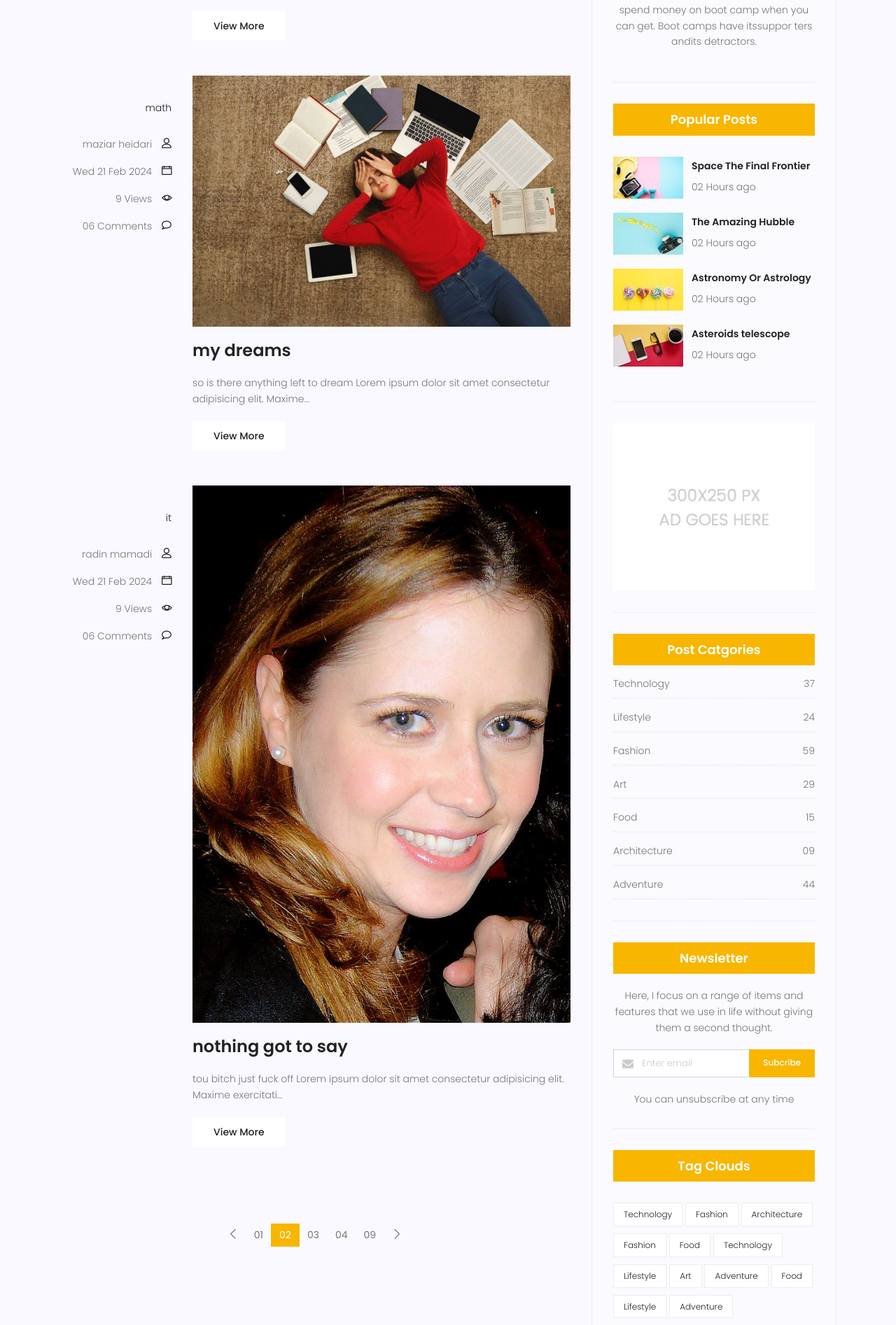
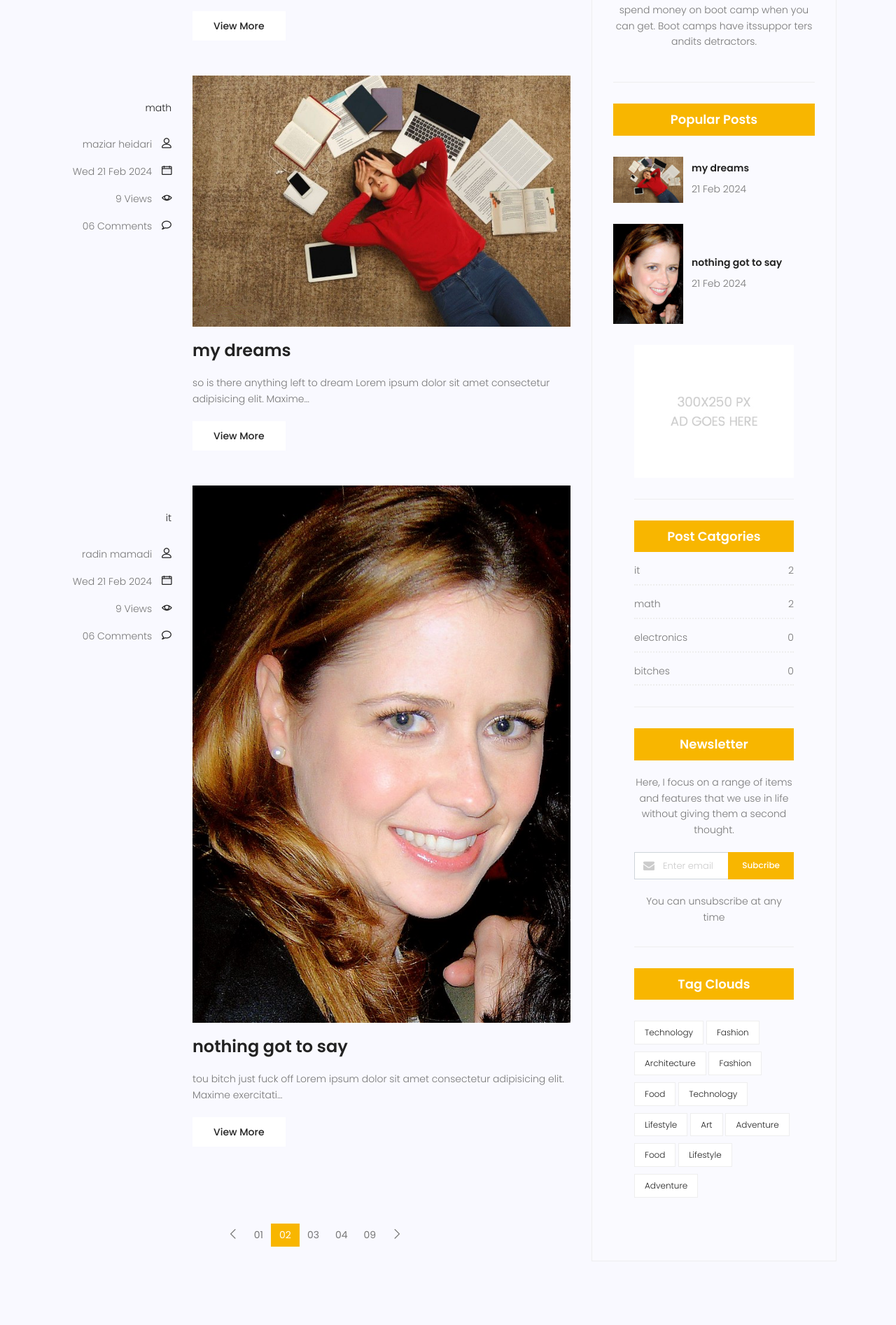
Before and after one commit to MaziarHeidari2003/some_django_pretty_well_implemented_project, a Django app: page /blog/ in a window 1280 px wide. Shown: the part 1560-3454 px from the top of the page at 70% size. Run offline with Django 5.2, Linux system fonts and the light colour scheme; data comes from the database, SQL or seed files in the repository; both versions use the stored data as it was after the commit; some libraries are stand-ins or nearby versions.

Commit message:
blog tags compeleting

```diff
--- a/blog/templatetags/blog_tags.py
+++ b/blog/templatetags/blog_tags.py
@@ -1,5 +1,5 @@
 from django import template
-from blog.models import Post
+from blog.models import Post,Category
 
 register = template.Library()
 
@@ -16,3 +16,17 @@
 @register.filter
 def snippets(value,args=50):
   return value[:args] + '...'
+
+@register.inclusion_tag('blog/blog-popular-posts.html')
+def popularposts(args=1):
+  posts = Post.objects.filter(status=1).order_by('published_date')[:args]
+  return {'posts':posts}
+
+@register.inclusion_tag('blog/blog-category.html')
+def postcategories():
+  posts = Post.objects.filter(status=1)
+  categories = Category.objects.all()
+  cat_dict = {}
+  for name in categories:
+     cat_dict[name] = posts.filter(category=name).count()
+  return {'categories':cat_dict}
--- a/statics/css/main.css
+++ b/statics/css/main.css
@@ -3656,6 +3656,7 @@
 
 .widget-wrap .popular-post-widget .popular-post-list .thumb img {
   width: 100%;
+  max-width: 100px;
 }
 
 .widget-wrap .popular-post-widget .single-post-list {
--- /dev/null
+++ b/templates/blog/blog-category.html
@@ -0,0 +1,16 @@
+{%load static%}
+
+<div class="single-sidebar-widget post-category-widget">
+  <h4 class="category-title">Post Catgories</h4>
+  <ul class="cat-list">
+    {% for name,count in categories.items %}
+    <li>
+      <a href="#" class="d-flex justify-content-between">
+        <p>{{name}}</p>
+        <p>{{count}}</p>
+      </a>
+    </li>
+    {% endfor %}
+
+  </ul>
+</div>
--- a/templates/blog/blog-home.html
+++ b/templates/blog/blog-home.html
@@ -1,5 +1,5 @@
 {% extends 'base.html' %}
-
+	{% load blog_tags %}
 	{% load static %}
 
 	{% block body %}
@@ -158,99 +158,32 @@
 								{% include 'blog/blog-writer.html' %}
 
 
-								<div class="single-sidebar-widget popular-post-widget">
-									<h4 class="popular-title">Popular Posts</h4>
-									<div class="popular-post-list">
-										<div class="single-post-list d-flex flex-row align-items-center">
-											<div class="thumb">
-												<img class="img-fluid" src="{% static 'img/blog/pp1.jpg' %}" alt="">
-											</div>
-											<div class="details">
-												<a href="blog-single.html"><h6>Space The Final Frontier</h6></a>
-												<p>02 Hours ago</p>
-											</div>
-										</div>
-										<div class="single-post-list d-flex flex-row align-items-center">
-											<div class="thumb">
-												<img class="img-fluid" src="{% static 'img/blog/pp2.jpg' %}" alt="">
-											</div>
-											<div class="details">
-												<a href="blog-single.html"><h6>The Amazing Hubble</h6></a>
-												<p>02 Hours ago</p>
-											</div>
-										</div>
-										<div class="single-post-list d-flex flex-row align-items-center">
-											<div class="thumb">
-												<img class="img-fluid" src="{% static 'img/blog/pp3.jpg' %}" alt="">
-											</div>
-											<div class="details">
-												<a href="blog-single.html"><h6>Astronomy Or Astrology</h6></a>
-												<p>02 Hours ago</p>
-											</div>
-										</div>
-										<div class="single-post-list d-flex flex-row align-items-center">
-											<div class="thumb">
-												<img class="img-fluid" src="{% static 'img/blog/pp4.jpg' %}" alt="">
-											</div>
-											<div class="details">
-												<a href="blog-single.html"><h6>Asteroids telescope</h6></a>
-												<p>02 Hours ago</p>
-											</div>
-										</div>
-									</div>
-								</div>
+
+
+
+
+
+
+
+
+
+
+								{% popularposts 2 %}
+
+
+
 
 
 								{% include 'blog/blog-ads.html' %}
 
 
-								<div class="single-sidebar-widget post-category-widget">
-									<h4 class="category-title">Post Catgories</h4>
-									<ul class="cat-list">
-										<li>
-											<a href="#" class="d-flex justify-content-between">
-												<p>Technology</p>
-												<p>37</p>
-											</a>
-										</li>
-										<li>
-											<a href="#" class="d-flex justify-content-between">
-												<p>Lifestyle</p>
-												<p>24</p>
-											</a>
-										</li>
-										<li>
-											<a href="#" class="d-flex justify-content-between">
-												<p>Fashion</p>
-												<p>59</p>
-											</a>
-										</li>
-										<li>
-											<a href="#" class="d-flex justify-content-between">
-												<p>Art</p>
-												<p>29</p>
-											</a>
-										</li>
-										<li>
-											<a href="#" class="d-flex justify-content-between">
-												<p>Food</p>
-												<p>15</p>
-											</a>
-										</li>
-										<li>
-											<a href="#" class="d-flex justify-content-between">
-												<p>Architecture</p>
-												<p>09</p>
-											</a>
-										</li>
-										<li>
-											<a href="#" class="d-flex justify-content-between">
-												<p>Adventure</p>
-												<p>44</p>
-											</a>
-										</li>
-									</ul>
-								</div>
+
+
+
+								{% postcategories %}
+
+
+
 								<div class="single-sidebar-widget newsletter-widget">
 									<h4 class="newsletter-title">Newsletter</h4>
 									<p>
--- /dev/null
+++ b/templates/blog/blog-popular-posts.html
@@ -0,0 +1,20 @@
+{% load static %}
+
+
+<div class="single-sidebar-widget popular-post-widget">
+  <h4 class="popular-title">Popular Posts</h4>
+  {% for post in posts %}
+
+  <div class="popular-post-list">
+      <div class="single-post-list d-flex flex-row align-items-center">
+        <div class="thumb">
+          <img class="img-fluid" src="{{post.image.url}}" alt="">
+        </div>
+        <div class="details">
+          <a href="{% url 'blog:single' pid=post.id %}"><h6>{{post.title}}</h6></a>
+          <p>{{post.published_date|date:"d M Y"}}</p>
+        </div>
+      </div>
+    {% endfor %}
+
+</div>
--- /dev/null
+++ b/templates/popularposts.html
@@ -0,0 +1,5 @@
+{% for post in posts %}
+  <li>
+      {{post}}
+  </li>
+{% endfor %}
--- a/templates/website/test.html
+++ b/templates/website/test.html
@@ -7,11 +7,7 @@
   </head>
   <body>
     <h1>test</h1>
-    {% posts as pt %}
-    {% for post in pt%}
-     <p> {{post.content|snippets:60}}</p>
-    {% endfor %}
-
+   {% popularposts %}
 
   </body>
 </html>
```
Also changed, not shown: templates/blog/blog-single.html (+5 -44 lines), db.sqlite3, media/blog/Jenna_Fischer_May08_cropped.jpg (added), media/blog/konkori.png (added), media/blog/konkori1.png (added), statics/img/blog/Jenna_Fischer_May08_cropped.jpg (added).
